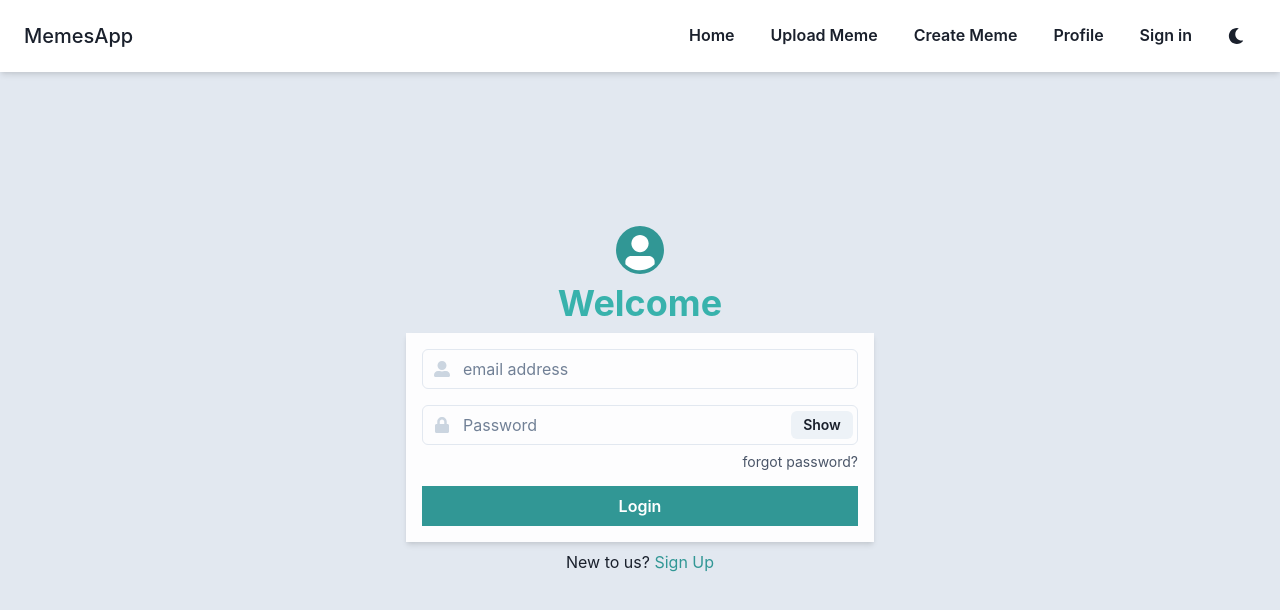
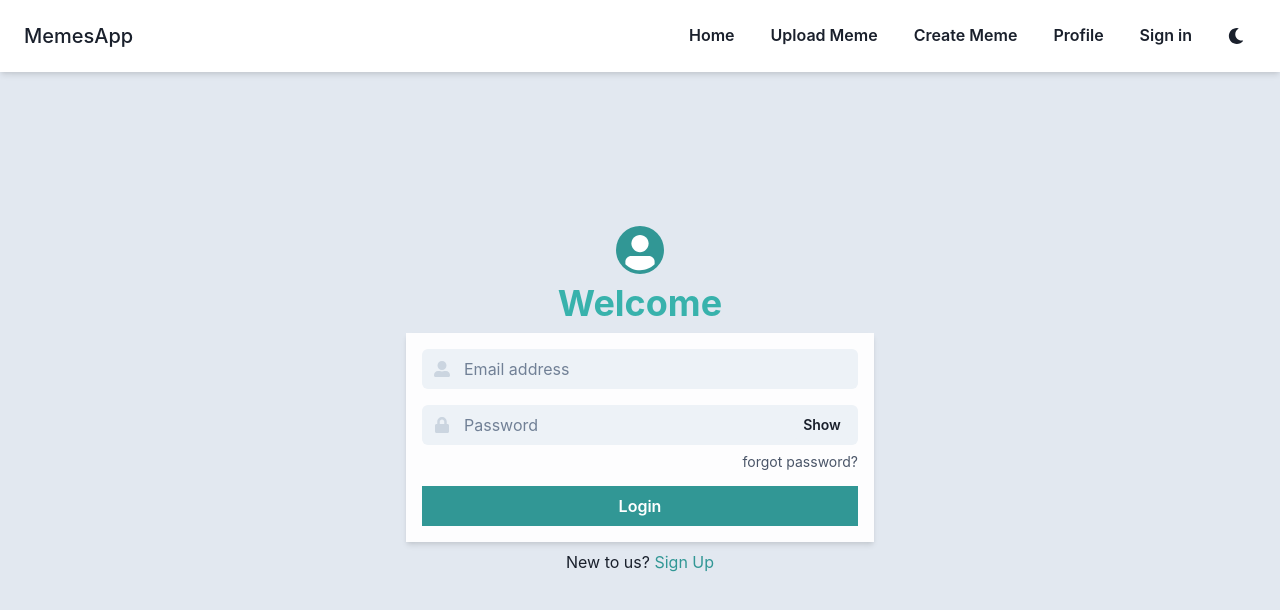
Before and after one commit to Prolog-Infotech-Internship/Memes-App, a Next.js app: page /signin in a window 1280 px wide. Shown: the top 610 px of the page. Built offline with nearby package versions, Linux system fonts and the light colour scheme.

Commit message:
minor changes

```diff
--- a/pages/signin.js
+++ b/pages/signin.js
@@ -66,7 +66,11 @@ const signin = () => {
                       pointerEvents="none"
                       children={<CFaUserAlt color="gray.300" />}
                     />
-                    <Input type="email" placeholder="email address" />
+                    <Input
+                      variant="filled"
+                      type="email"
+                      placeholder="Email address"
+                    />
                   </InputGroup>
                 </FormControl>
                 <FormControl>
@@ -77,6 +81,7 @@ const signin = () => {
                       children={<CFaLock color="gray.300" />}
                     />
                     <Input
+                      variant="filled"
                       type={showPassword ? "text" : "password"}
                       placeholder="Password"
                     />
```
Also changed, not shown: pages/index.js (+13 -9 lines).
